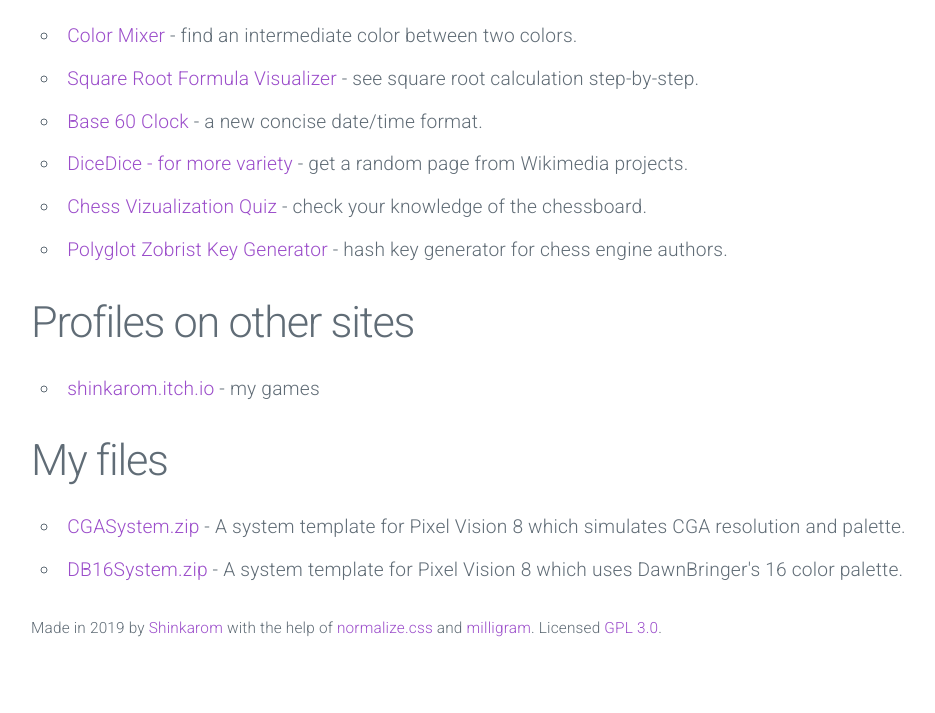
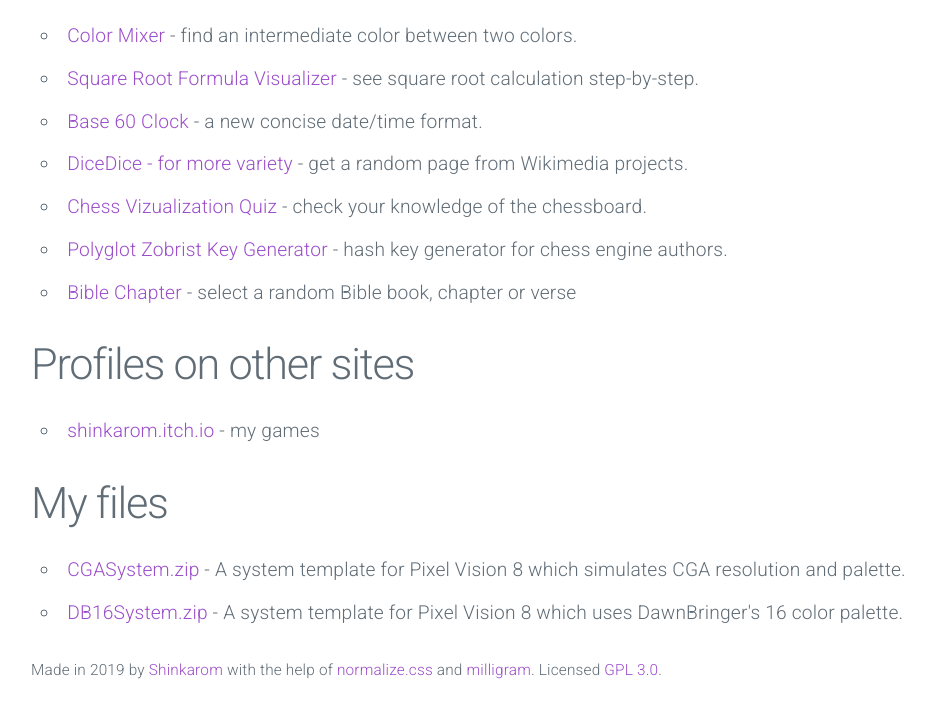
Before and after one commit to shinkarom/shinkarom.github.io, a plain HTML site: page index.html in a window 1280 px wide. Shown: the part 690-1403 px from the top of the page, without its empty margins (161-1096 px from the left). Before the commit the page ends 1360 px from the top, so only its background shows below. Drawn offline with Linux system fonts and the light colour scheme; a script that the page names is missing.

Commit message:
Add Bible Chapter

```diff
--- a/index.html
+++ b/index.html
@@ -42,6 +42,7 @@
 		<li><a href="https://shinkarom.github.io/dicedice/">DiceDice - for more variety</a> - get a random page from Wikimedia projects.</li>
 		<li><a href="https://shinkarom.github.io/chessvizquiz/">Chess Vizualization Quiz</a> - check your knowledge of the chessboard.</li>
 		<li><a href="https://shinkarom.github.io/zobrist/">Polyglot Zobrist Key Generator</a> - hash key generator for chess engine authors.</li>
+		<li><a href="https://shinkarom.github.io/biblechapter">Bible Chapter</a> - select a random Bible book, chapter or verse</li>
 	</ul>
 	</div>
 	<h2>Profiles on other sites</h2>
```
